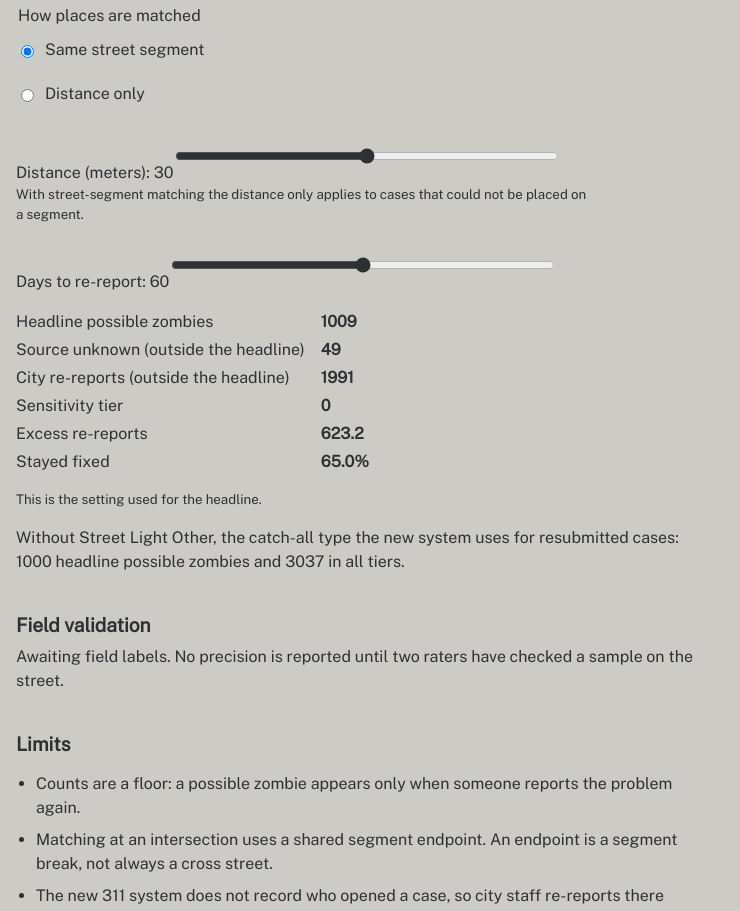
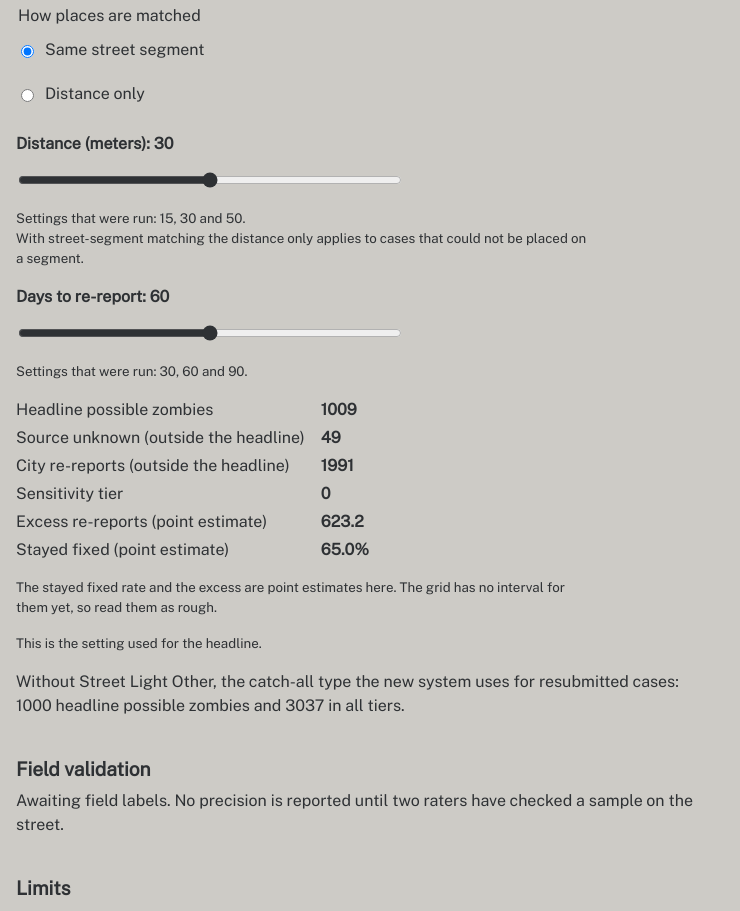
Before and after one commit to ShroudedArrow/undead-311, a React (Vite) app in the folder web/: page /methods in a window 1280 px wide. Shown: the part 3080-3991 px from the top of the page, without its empty margins (0-740 px from the left). Built offline with nearby package versions, Linux system fonts and the light colour scheme.

Commit message:
fix(web): slider labels above inputs, stops printed, rates marked as point estimates (REQ-WEB-SLIDERS.1, UX-41, UX-42)
Kiro-Agent: web
Kiro-Run: build-3

```diff
--- a/web/src/components/Sliders.tsx
+++ b/web/src/components/Sliders.tsx
@@ -6,6 +6,9 @@ import { defaultSetting, findPoint, MATCHINGS, radiusIsMinor, RADII, stepOf, WIN
 import { num1 } from "../lib/methods";
 import { t } from "../lib/t";
 import { PanelError } from "./PanelError";
+
+/** "15, 30 and 50": the settings that were run, written out under a slider (REQ-WEB-SLIDERS.1, UX-42). */
+const stopsText = (steps: readonly number[], and: string): string => `${steps.slice(0, -1).join(", ")} ${and} ${steps[steps.length - 1]}`;
 
 /**
  * Sensitivity sliders (REQ-WEB-SLIDERS.1): matching mode, distance and re-report window switch instantly between
@@ -38,17 +41,19 @@ export function Sliders() {
         ))}
       </fieldset>
       <div className="slider-group">
-        <label htmlFor={`${id}-r`}>
+        <label htmlFor={`${id}-r`} className="slider-label">
           {t("sliders.radius")}: <output htmlFor={`${id}-r`} data-testid="radius-value">{s.radius_m}</output>
         </label>
         <input id={`${id}-r`} type="range" min={0} max={RADII.length - 1} step={1} value={stepOf(RADII, s.radius_m)} aria-valuetext={`${s.radius_m} m`} aria-describedby={radiusIsMinor(s.matching) ? `${id}-rn` : undefined} onChange={(e) => setPick({ ...s, radius_m: RADII[Number(e.target.value)] })} />
+        <p className="count-note slider-stops">{t("sliders.stops", { stops: stopsText(RADII, t("sliders.stops_and")) })}</p>
         {radiusIsMinor(s.matching) ? <p className="count-note" id={`${id}-rn`}>{t("sliders.radius_note_segment")}</p> : null}
       </div>
       <div className="slider-group">
-        <label htmlFor={`${id}-w`}>
+        <label htmlFor={`${id}-w`} className="slider-label">
           {t("sliders.window")}: <output htmlFor={`${id}-w`} data-testid="window-value">{s.window_days}</output>
         </label>
         <input id={`${id}-w`} type="range" min={0} max={WINDOWS.length - 1} step={1} value={stepOf(WINDOWS, s.window_days)} aria-valuetext={`${s.window_days} days`} onChange={(e) => setPick({ ...s, window_days: WINDOWS[Number(e.target.value)] })} />
+        <p className="count-note slider-stops">{t("sliders.stops", { stops: stopsText(WINDOWS, t("sliders.stops_and")) })}</p>
       </div>
       <div role="group" aria-label={t("sliders.result_label")} aria-live="polite" data-testid="slider-result">
         {point ? (
@@ -61,15 +66,16 @@ export function Sliders() {
             <dd>{point.city_rereport}</dd>
             <dt>{t("sliders.sensitivity")}</dt>
             <dd>{point.sensitivity}</dd>
-            <dt>{t("sliders.excess")}</dt>
+            <dt>{t("sliders.excess_point")}</dt>
             <dd data-testid="slider-excess">{point.excess === null ? na : num1(point.excess)}</dd>
-            <dt>{t("sliders.stayed_fixed")}</dt>
+            <dt>{t("sliders.stayed_fixed_point")}</dt>
             <dd>{point.stayed_fixed_rate === null ? na : pct(point.stayed_fixed_rate)}</dd>
           </dl>
         ) : (
           <p data-testid="slider-no-point">{t("sliders.no_point")}</p>
         )}
       </div>
+      <p className="count-note" data-testid="slider-no-interval">{t("sliders.no_interval")}</p>
       <p className="count-note">{isDefault ? t("sliders.is_default") : t("sliders.not_default", { matching: t(`sliders.matching_${base.matching}`).toLowerCase(), radius: base.radius_m, window: base.window_days })}</p>
       <p data-testid="slider-slo">{slo ? t("sliders.without_slo", { headline: slo.headline, all: slo.all_tiers }) : t("sliders.without_slo_missing")}</p>
     </section>
--- a/web/src/copy/en.json
+++ b/web/src/copy/en.json
@@ -159,6 +159,11 @@
     "sensitivity": "Sensitivity tier",
     "excess": "Excess re-reports",
     "stayed_fixed": "Stayed fixed",
+    "stayed_fixed_point": "Stayed fixed (point estimate)",
+    "excess_point": "Excess re-reports (point estimate)",
+    "no_interval": "The stayed fixed rate and the excess are point estimates here. The grid has no interval for them yet, so read them as rough.",
+    "stops": "Settings that were run: {stops}.",
+    "stops_and": "and",
     "no_value": "Not available for this setting",
     "no_point": "This setting was not run. Pick another one.",
     "is_default": "This is the setting used for the headline.",
--- a/web/src/styles/app.css
+++ b/web/src/styles/app.css
@@ -261,6 +261,8 @@ button:disabled { opacity: 1; border-style: dashed; cursor: not-allowed; }
 .rate-interval { fill: var(--asphalt); }
 .rate-point { fill: var(--asphalt); stroke: var(--crew-white); stroke-width: 0.4; }
 .slider-group { margin: var(--space-3) 0; border: 0; padding: 0; }
+.slider-label { display: block; font-weight: 600; }
+.slider-stops { margin: 0; }
 .slider-group input[type="range"] { width: min(24rem, 100%); min-height: 2.75rem; accent-color: var(--asphalt); }
 .slider-radio { display: flex; align-items: center; gap: var(--space-2); min-height: 2.75rem; }
 .slider-result { display: grid; grid-template-columns: max-content 1fr; gap: var(--space-1) var(--space-3); }
```
Also changed, not shown: 1 other file (tests, documents, lock files or other folders).
